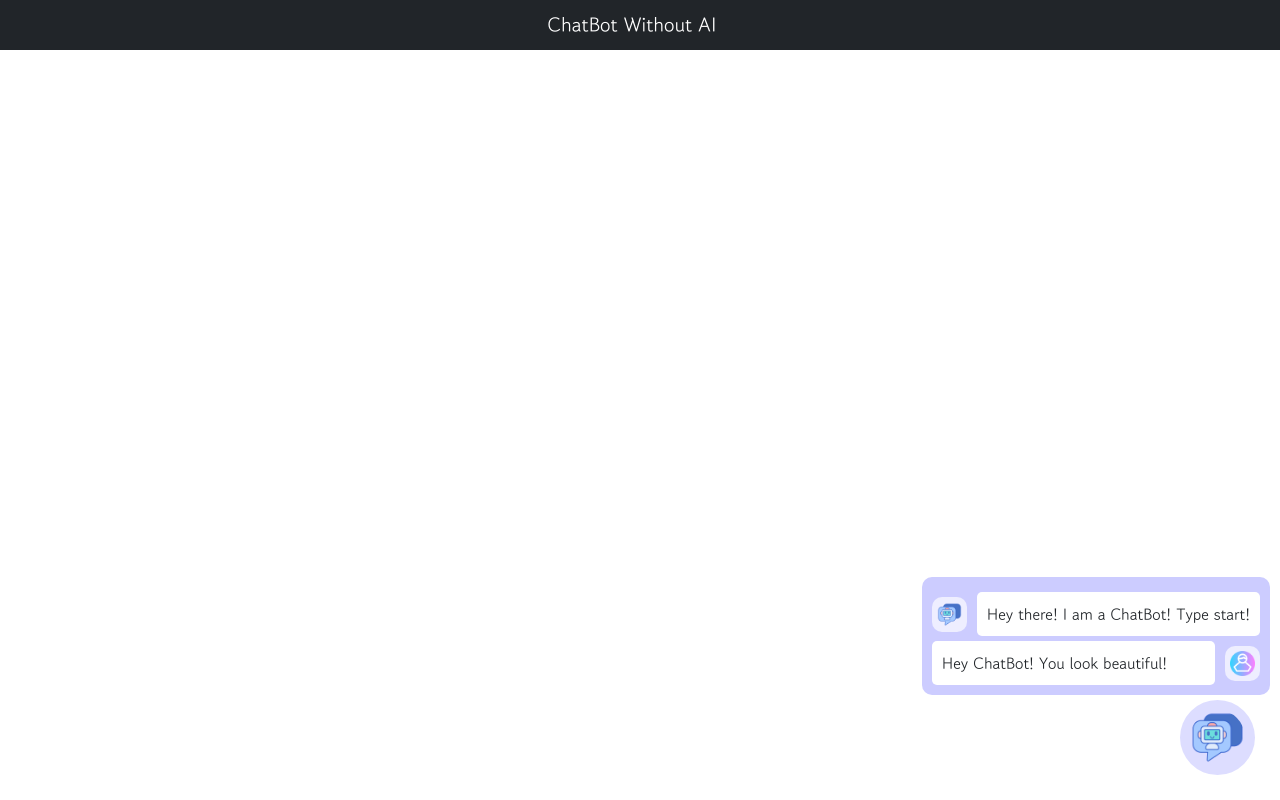
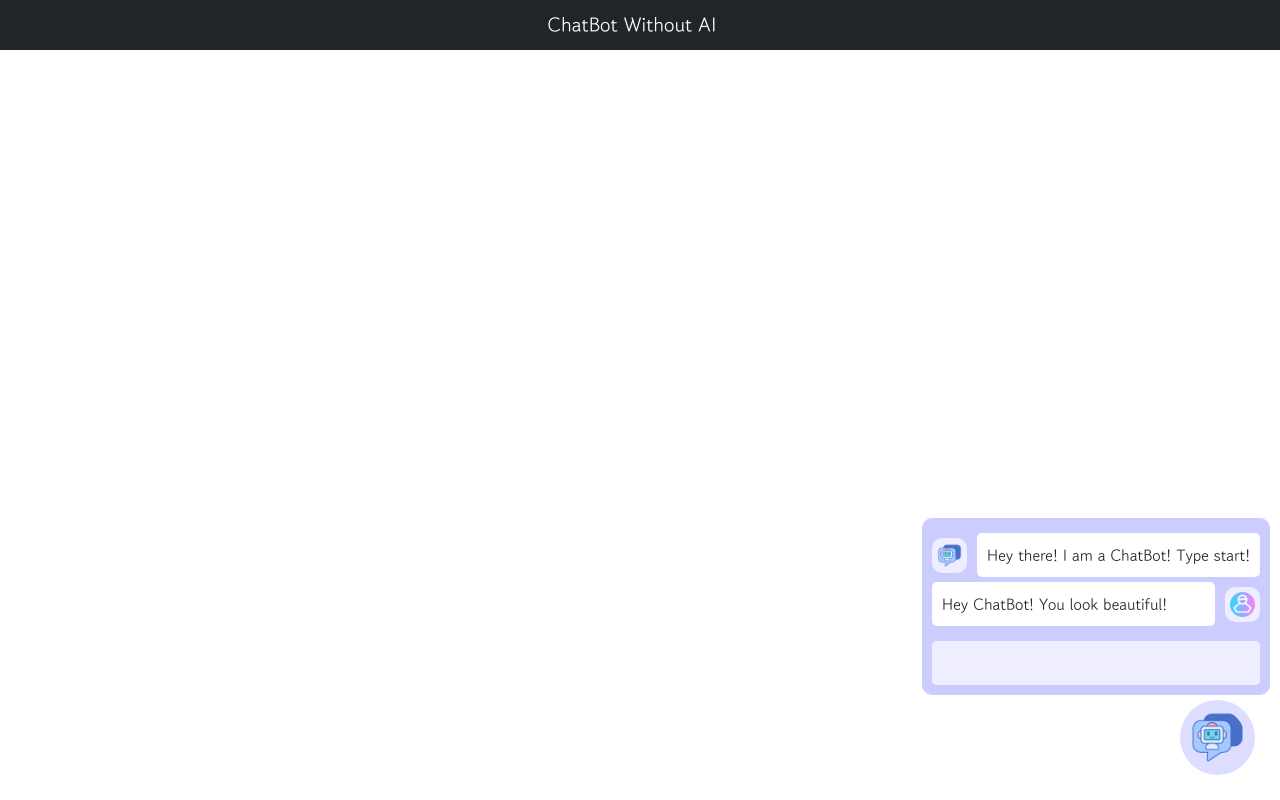
Before and after one commit to praveenscience/edusera-chat-bot, a React (Create React App) app: page / in a window 1280 px wide. Both pictures are taken after a click on the picture 1217 px from the left and 737 px from the top of the page. Built offline with nearby package versions, Linux system fonts and the light colour scheme.

Commit message:
Added Form Styles.

```diff
--- a/src/components/ChatBot/ChatBot.js
+++ b/src/components/ChatBot/ChatBot.js
@@ -5,6 +5,7 @@
 class ChatBot extends Component {
   state = {
     Open: false,
+    GuestMsg: "",
     Messages: [
       {
         Text: "Hey there! I am a ChatBot! Type start!",
@@ -19,6 +20,11 @@
   toggleChatBox = () => {
     this.setState({
       Open: !this.state.Open
+    });
+  };
+  handleGuestMsgChange = e => {
+    this.setState({
+      GuestMsg: e.target.value
     });
   };
   render() {
@@ -37,7 +43,13 @@
                 </li>
               ))}
             </ul>
-            <form className="ChatBot-Input"></form>
+            <form className="ChatBot-Input">
+              <input
+                type="text"
+                value={this.state.GuestMsg}
+                onChange={this.handleGuestMsgChange}
+              />
+            </form>
           </div>
         )}
         <div className="ChatBot-Trigger">
--- a/src/styles/ChatBot/ChatBot.scss
+++ b/src/styles/ChatBot/ChatBot.scss
@@ -43,6 +43,22 @@
         }
       }
     }
+    form {
+      margin-top: 15px;
+      input {
+        border-radius: 5px;
+        border: none;
+        padding: 10px;
+        display: block;
+        width: 100%;
+        background-color: #eef;
+        &:focus {
+          box-shadow: none;
+          outline: none;
+          background-color: #fff;
+        }
+      }
+    }
   }
   &-Trigger {
     text-align: right;
```
